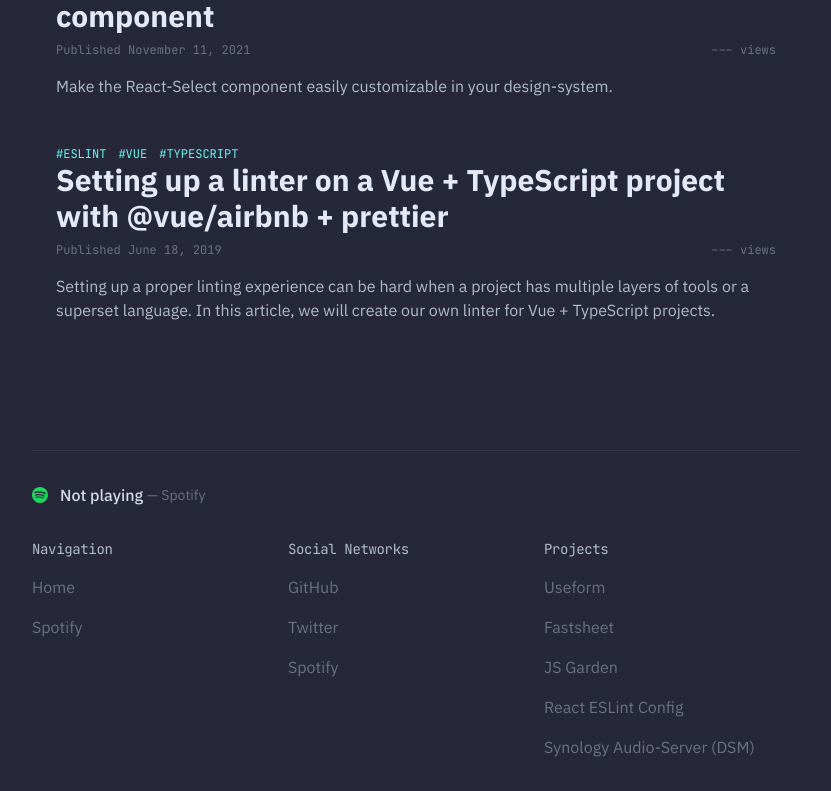
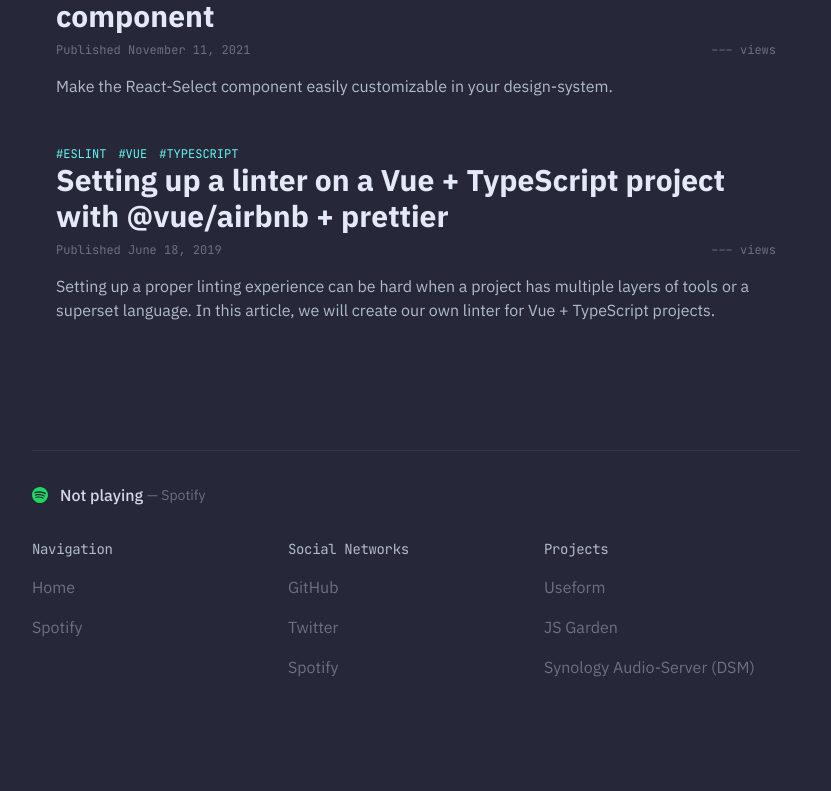
Before and after one commit to TotomInc/js-garden-next, a Next.js app: page / in a window 1280 px wide. Shown: the part 2295-3086 px from the top of the page, without its empty margins (224-1055 px from the left). After the commit the page ends 3006 px from the top, so only its background shows below. Built offline with nearby package versions, Linux system fonts and the light colour scheme; no server answers; the database is empty; a web font is replaced by a local one.

Commit message:
feat(footer): remove fastsheet & react eslint config

```diff
--- a/components/Footer.tsx
+++ b/components/Footer.tsx
@@ -60,12 +60,7 @@ export function Footer() {
 
   const projectsLinks = [
     { url: "https://useform.co", name: "Useform" },
-    { url: "https://fastsheet.co", name: "Fastsheet" },
     { url: "https://github.com/TotomInc/js-garden-next", name: "JS Garden" },
-    {
-      url: "https://github.com/TotomInc/eslint-config-react",
-      name: "React ESLint Config",
-    },
     {
       url: "https://github.com/deniseaudio",
       name: "Synology Audio-Server (DSM)",
```
